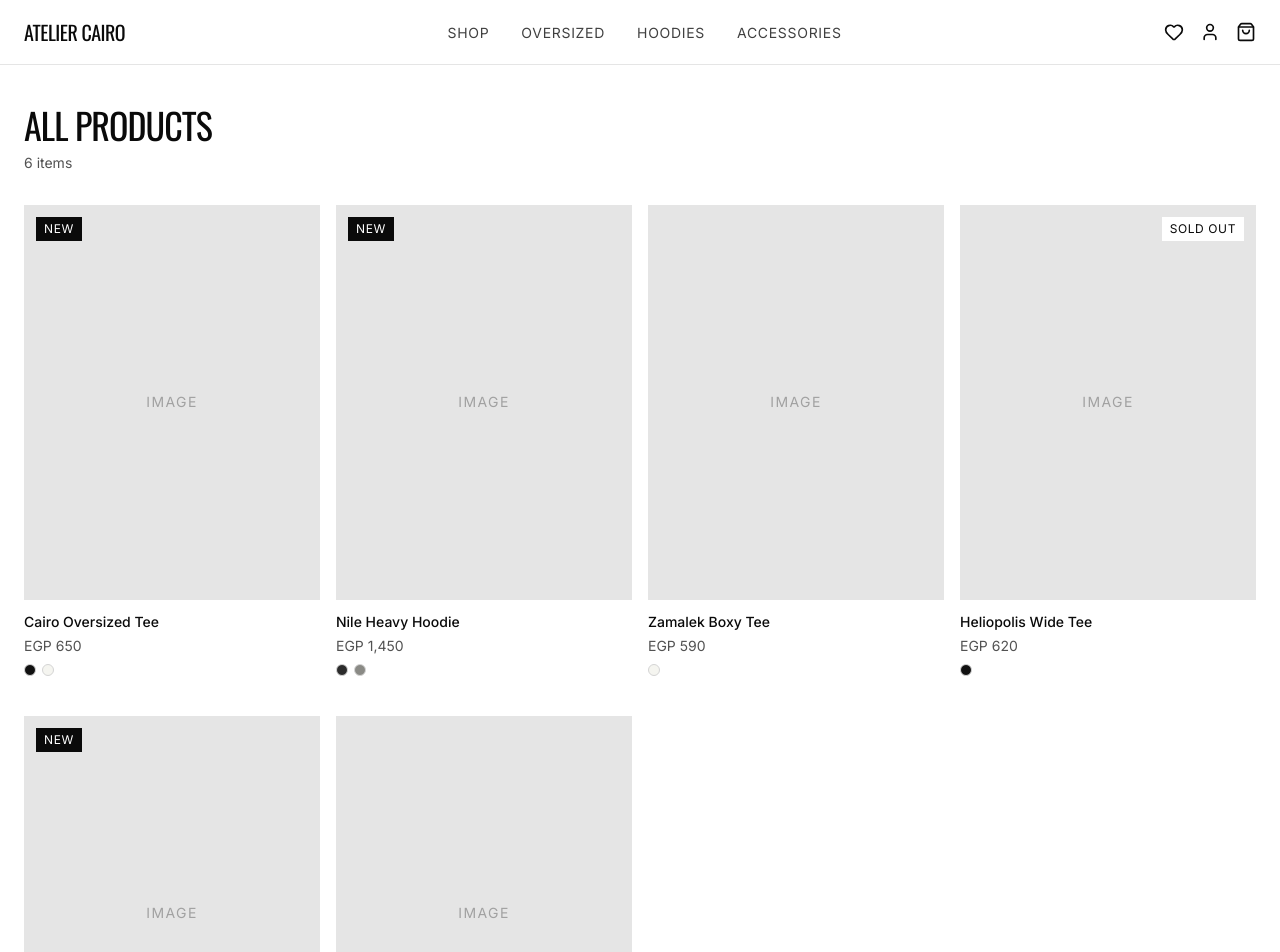
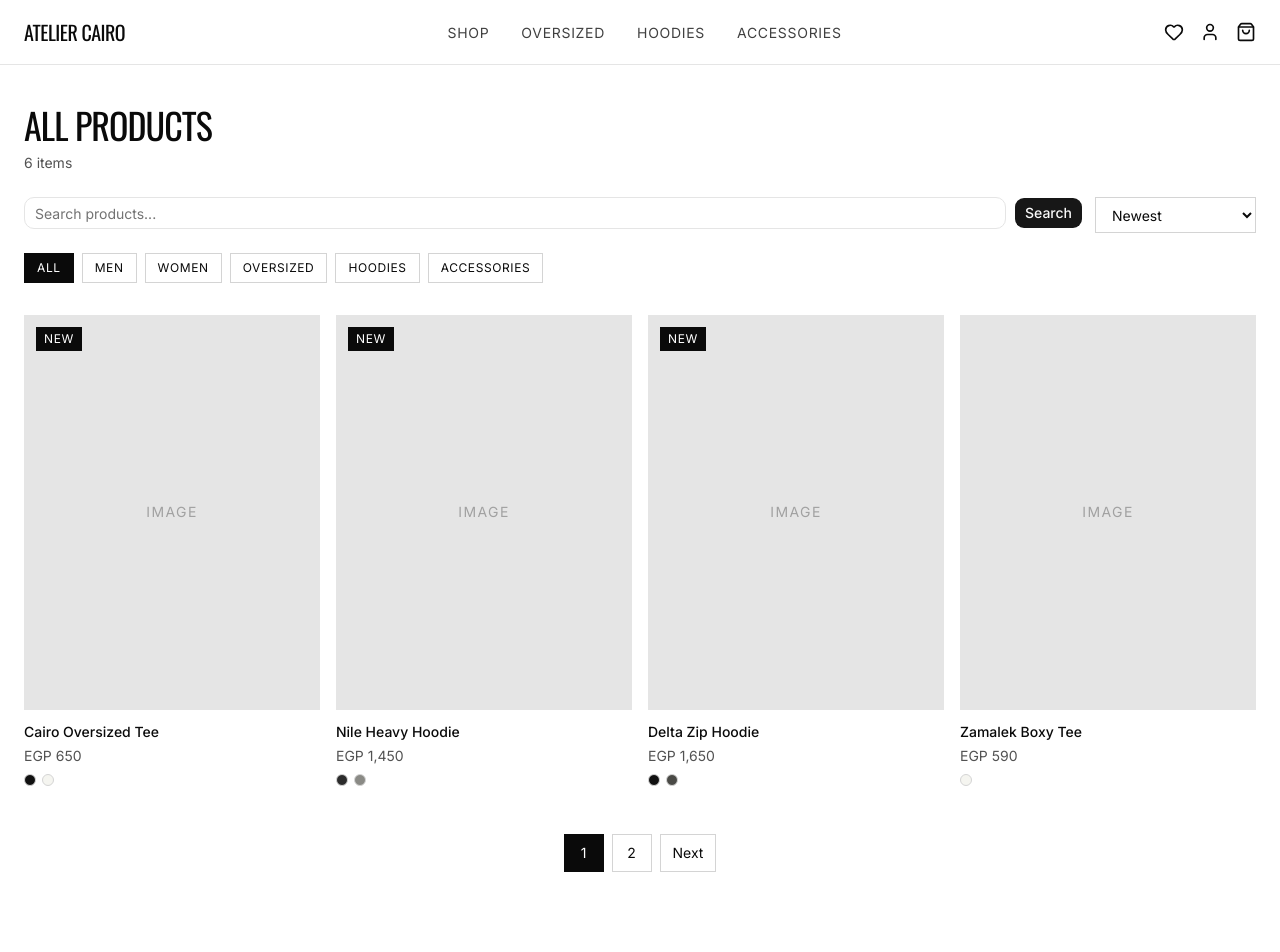
Before and after one commit to Galal747/kavera, a Next.js app: page /shop in a window 1280 px wide. Shown: the top 952 px of the page. Built offline with nearby package versions, Linux system fonts and the light colour scheme.

Commit message:
feat: add search, sort, category filter and pagination to shop

```diff
--- a/app/(store)/shop/page.tsx
+++ b/app/(store)/shop/page.tsx
@@ -1,36 +1,74 @@
+import Link from "next/link";
+import { z } from "zod";
+import { Pagination } from "@/features/products/components/pagination";
 import { ProductCard } from "@/features/products/components/product-card";
-import { mockProducts } from "@/features/products/mock-data";
+import { ShopControls } from "@/features/products/components/shop-controls";
+import { getProducts } from "@/features/products/queries";
+import { PRODUCT_CATEGORIES } from "@/types/product";
+
+// الـ URL مدخل من المستخدم، فنتحقق منه دايمًا. أي قيمة غلط ترجع للافتراضي.
+const searchSchema = z.object({
+  category: z.enum(PRODUCT_CATEGORIES).optional().catch(undefined),
+  q: z.string().trim().max(100).optional().catch(undefined),
+  sort: z
+    .enum(["newest", "price-asc", "price-desc", "name"])
+    .catch("newest"),
+  page: z.coerce.number().int().min(1).catch(1),
+});
 
 type ShopPageProps = {
-  searchParams: Promise<{ category?: string }>;
+  searchParams: Promise<Record<string, string | string[] | undefined>>;
 };
 
 export default async function ShopPage({ searchParams }: ShopPageProps) {
-  const { category } = await searchParams;
+  const filters = searchSchema.parse(await searchParams);
+  const { items, total, page, totalPages } = await getProducts(filters);
 
-  const products = category
-    ? mockProducts.filter((p) => p.category === category)
-    : mockProducts;
+  function buildHref(targetPage: number) {
+    const params = new URLSearchParams();
+    if (filters.category) params.set("category", filters.category);
+    if (filters.q) params.set("q", filters.q);
+    if (filters.sort !== "newest") params.set("sort", filters.sort);
+    if (targetPage > 1) params.set("page", String(targetPage));
+    const qs = params.toString();
+    return qs ? `/shop?${qs}` : "/shop";
+  }
 
   return (
     <div className="mx-auto max-w-7xl px-4 py-10 md:px-6">
       <h1 className="font-[family-name:var(--font-display)] text-4xl uppercase tracking-tight">
-        {category ? category : "All products"}
+        {filters.category ?? "All products"}
       </h1>
-      <p className="mt-2 text-sm text-neutral-600">
-        {products.length} {products.length === 1 ? "item" : "items"}
+      <p className="mb-6 mt-2 text-sm text-neutral-600">
+        {total} {total === 1 ? "item" : "items"}
+        {filters.q ? ` for “${filters.q}”` : ""}
       </p>
 
-      {products.length === 0 ? (
-        <p className="mt-16 text-center text-neutral-500">
-          No products in this category yet.
-        </p>
+      <ShopControls />
+
+      {items.length === 0 ? (
+        <div className="mt-16 text-center">
+          <p className="text-neutral-500">No products match your search.</p>
+          <Link
+            href="/shop"
+            className="mt-3 inline-block text-sm underline underline-offset-4"
+          >
+            Clear filters
+          </Link>
+        </div>
       ) : (
-        <div className="mt-8 grid grid-cols-2 gap-x-4 gap-y-10 md:grid-cols-3 lg:grid-cols-4">
-          {products.map((product) => (
-            <ProductCard key={product.id} product={product} />
-          ))}
-        </div>
+        <>
+          <div className="mt-8 grid grid-cols-2 gap-x-4 gap-y-10 md:grid-cols-3 lg:grid-cols-4">
+            {items.map((product) => (
+              <ProductCard key={product.id} product={product} />
+            ))}
+          </div>
+          <Pagination
+            page={page}
+            totalPages={totalPages}
+            buildHref={buildHref}
+          />
+        </>
       )}
     </div>
   );
--- /dev/null
+++ b/features/products/components/pagination.tsx
@@ -0,0 +1,53 @@
+import Link from "next/link";
+
+type PaginationProps = {
+  page: number;
+  totalPages: number;
+  buildHref: (page: number) => string;
+};
+
+export function Pagination({ page, totalPages, buildHref }: PaginationProps) {
+  if (totalPages <= 1) return null;
+
+  const pages = Array.from({ length: totalPages }, (_, i) => i + 1);
+
+  return (
+    <nav
+      aria-label="Pagination"
+      className="mt-12 flex items-center justify-center gap-2"
+    >
+      {page > 1 && (
+        <Link
+          href={buildHref(page - 1)}
+          className="border border-neutral-300 px-3 py-2 text-sm hover:border-neutral-950"
+        >
+          Previous
+        </Link>
+      )}
+
+      {pages.map((p) => (
+        <Link
+          key={p}
+          href={buildHref(p)}
+          aria-current={p === page ? "page" : undefined}
+          className={`min-w-10 border px-3 py-2 text-center text-sm ${
+            p === page
+              ? "border-neutral-950 bg-neutral-950 text-white"
+              : "border-neutral-300 hover:border-neutral-950"
+          }`}
+        >
+          {p}
+        </Link>
+      ))}
+
+      {page < totalPages && (
+        <Link
+          href={buildHref(page + 1)}
+          className="border border-neutral-300 px-3 py-2 text-sm hover:border-neutral-950"
+        >
+          Next
+        </Link>
+      )}
+    </nav>
+  );
+}
--- /dev/null
+++ b/features/products/components/shop-controls.tsx
@@ -0,0 +1,100 @@
+"use client";
+
+import { usePathname, useRouter, useSearchParams } from "next/navigation";
+import { Button } from "@/components/ui/button";
+import { Input } from "@/components/ui/input";
+import { PRODUCT_CATEGORIES } from "@/types/product";
+
+const sortOptions = [
+  { value: "newest", label: "Newest" },
+  { value: "price-asc", label: "Price: low to high" },
+  { value: "price-desc", label: "Price: high to low" },
+  { value: "name", label: "Name A–Z" },
+];
+
+export function ShopControls() {
+  const router = useRouter();
+  const pathname = usePathname();
+  const searchParams = useSearchParams();
+
+  const activeCategory = searchParams.get("category");
+
+  function update(changes: Record<string, string | null>) {
+    const params = new URLSearchParams(searchParams.toString());
+    for (const [key, value] of Object.entries(changes)) {
+      if (value) params.set(key, value);
+      else params.delete(key);
+    }
+    params.delete("page"); // أي تغيير في الفلتر يرجّعنا للصفحة الأولى
+    const qs = params.toString();
+    router.push(qs ? `${pathname}?${qs}` : pathname);
+  }
+
+  function onSearch(e: React.FormEvent<HTMLFormElement>) {
+    e.preventDefault();
+    const data = new FormData(e.currentTarget);
+    const q = String(data.get("q") ?? "").trim();
+    update({ q: q || null });
+  }
+
+  return (
+    <div className="space-y-5">
+      <div className="flex flex-col gap-3 md:flex-row">
+        <form onSubmit={onSearch} className="flex flex-1 gap-2" role="search">
+          <Input
+            name="q"
+            type="search"
+            placeholder="Search products..."
+            aria-label="Search products"
+            defaultValue={searchParams.get("q") ?? ""}
+            maxLength={100}
+          />
+          <Button type="submit">Search</Button>
+        </form>
+
+        <select
+          aria-label="Sort products"
+          value={searchParams.get("sort") ?? "newest"}
+          onChange={(e) => update({ sort: e.target.value })}
+          className="h-9 border border-neutral-300 bg-white px-3 text-sm"
+        >
+          {sortOptions.map((o) => (
+            <option key={o.value} value={o.value}>
+              {o.label}
+            </option>
+          ))}
+        </select>
+      </div>
+
+      <div className="flex flex-wrap gap-2">
+        <button
+          type="button"
+          onClick={() => update({ category: null })}
+          aria-pressed={!activeCategory}
+          className={`border px-3 py-1.5 text-xs uppercase tracking-wider ${
+            !activeCategory
+              ? "border-neutral-950 bg-neutral-950 text-white"
+              : "border-neutral-300 hover:border-neutral-950"
+          }`}
+        >
+          All
+        </button>
+        {PRODUCT_CATEGORIES.map((c) => (
+          <button
+            key={c}
+            type="button"
+            onClick={() => update({ category: c })}
+            aria-pressed={activeCategory === c}
+            className={`border px-3 py-1.5 text-xs uppercase tracking-wider ${
+              activeCategory === c
+                ? "border-neutral-950 bg-neutral-950 text-white"
+                : "border-neutral-300 hover:border-neutral-950"
+            }`}
+          >
+            {c}
+          </button>
+        ))}
+      </div>
+    </div>
+  );
+}
--- a/features/products/queries.ts
+++ b/features/products/queries.ts
@@ -1,5 +1,7 @@
-import type { Product } from "@/types/product";
+import type { Product, ProductCategory } from "@/types/product";
 import { mockProducts } from "./mock-data";
+
+
 
 export async function getProductBySlug(slug: string): Promise<Product | null> {
   return mockProducts.find((p) => p.slug === slug) ?? null;
@@ -21,3 +23,66 @@
 export async function getBestSellers(limit = 4): Promise<Product[]> {
   return mockProducts.filter((p) => p.inStock).slice(0, limit);
 }
+
+export type SortOption = "newest" | "price-asc" | "price-desc" | "name";
+
+export type GetProductsParams = {
+  category?: ProductCategory;
+  q?: string;
+  sort?: SortOption;
+  page?: number;
+  pageSize?: number;
+};
+
+export type PaginatedProducts = {
+  items: Product[];
+  total: number;
+  page: number;
+  totalPages: number;
+};
+
+export async function getProducts({
+  category,
+  q,
+  sort = "newest",
+  page = 1,
+  pageSize = 4, // رقم صغير مؤقتًا عشان نشوف الـ pagination. هنخليه 12 بعدين
+}: GetProductsParams): Promise<PaginatedProducts> {
+  let result = [...mockProducts];
+
+  if (category) {
+    result = result.filter((p) => p.category === category);
+  }
+
+  if (q) {
+    const term = q.toLowerCase();
+    result = result.filter((p) => p.name.toLowerCase().includes(term));
+  }
+
+  switch (sort) {
+    case "price-asc":
+      result.sort((a, b) => a.price - b.price);
+      break;
+    case "price-desc":
+      result.sort((a, b) => b.price - a.price);
+      break;
+    case "name":
+      result.sort((a, b) => a.name.localeCompare(b.name));
+      break;
+    default:
+      // newest: الجديد الأول (مؤقتًا بالـ isNew، هنستخدم created_at مع الـ DB)
+      result.sort((a, b) => Number(b.isNew) - Number(a.isNew));
+  }
+
+  const total = result.length;
+  const totalPages = Math.max(1, Math.ceil(total / pageSize));
+  const safePage = Math.min(Math.max(1, page), totalPages);
+  const start = (safePage - 1) * pageSize;
+
+  return {
+    items: result.slice(start, start + pageSize),
+    total,
+    page: safePage,
+    totalPages,
+  };
+}
--- a/types/product.ts
+++ b/types/product.ts
@@ -1,8 +1,18 @@
+export const PRODUCT_CATEGORIES = [
+  "men",
+  "women",
+  "oversized",
+  "hoodies",
+  "accessories",
+] as const;
+
+export type ProductCategory = (typeof PRODUCT_CATEGORIES)[number];
+
 export type Product = {
   id: string;
   slug: string;
   name: string;
-  category: "men" | "women" | "oversized" | "hoodies" | "accessories";
+  category: ProductCategory;
   price: number;
   isNew: boolean;
   inStock: boolean;
```
